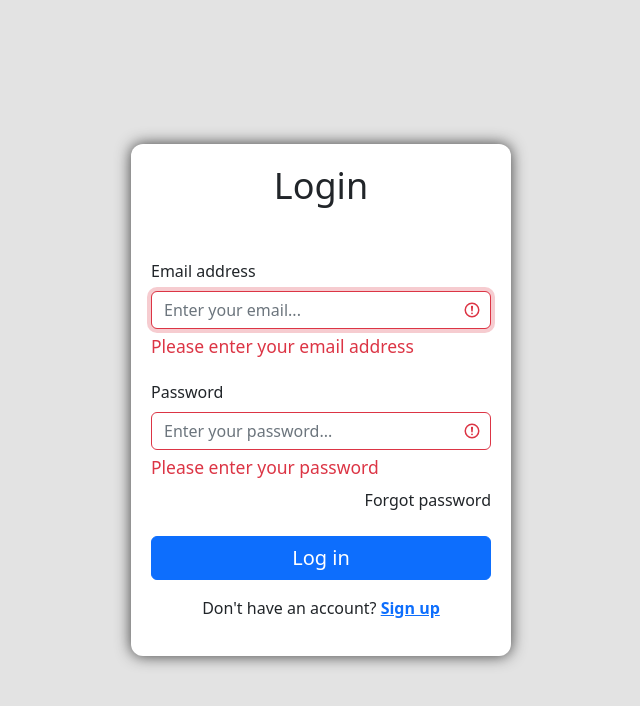
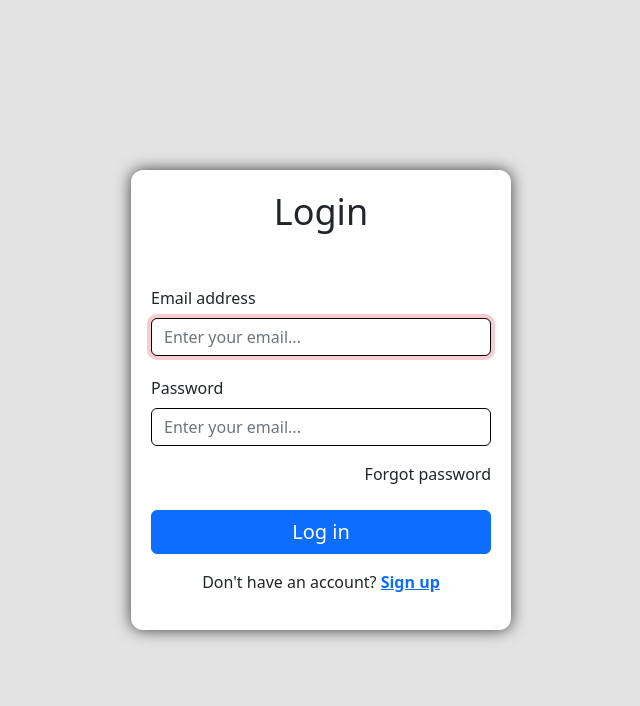
Before and after one commit to ASHFAK-V-A/OXFIT-MERN-Project, a React (Create React App) app in the folder client/: page /login in a window 1280 px wide. Shown: the top 706 px of the page, without its empty margins (319-959 px from the left). Built offline with nearby package versions, Linux system fonts and the light colour scheme.

Commit message:
Add :Login and signup page Validation Complteted and also user database checking, next task: JWT TOKEN

```diff
--- a/client/src/pages/User/Login/Login.js
+++ b/client/src/pages/User/Login/Login.js
@@ -1,8 +1,45 @@
-import React from 'react'
+import React,{useState} from 'react'
 import { Link } from 'react-router-dom'
 import './Login.css'
+import axios from '../../../axios/axiosInstance'
+function Login() {
 
-function Login() {
+  const [errors,setErrors] = useState({});
+
+const [loginForm,setLoginForm]=useState({
+  email:"",
+  password:""
+})
+
+const submitHandler=async(e)=>{
+e.preventDefault()
+try {
+
+   await axios.post('/login',{
+      email:loginForm.email,
+      password:loginForm.password
+   }).then((response)=>{
+    console.log(response);
+   }).catch(error=>{
+    console.log(error.message);
+    setErrors(error.response.data);
+   })
+
+
+} catch (error) {
+  console.log(error.message);
+}
+}
+
+
+const onChangeHandler=(e)=>{
+const {name,value}=e.target
+setLoginForm({...loginForm,[name]:value})
+}
+
+
+
+console.log(loginForm);
   return (
 
 <div className="image-box">
@@ -11,30 +48,38 @@ function Login() {
 
 <div className="login">
   <h1 className="text-center">Login</h1>
-<form className="needs-validation">
+<form className="needs-validation" onSubmit={submitHandler}>
     <div className="form-group was-validated mt-5 mb-2">
         <label className="form-label fs-6" for="email">Email address</label>
         <input className="form-control"
         type="email"
-        id="email" required
+        id="email"
          autoFocus
-          placeholder='Enter your email...' />
-        <div className="invalid-feedback">
-            Please enter your email address
-        </div>
+          placeholder='Enter your email...'  style={{borderColor:'black',backgroundImage:'none'}}
+          onChange={onChangeHandler}
+          name='email'
+          required/>
+             {errors && <p className='fs-6' style={{color:"red"}}>{errors.email}</p>}
     </div>
-    <div className="form-group was-validated mt-3 mb-2">
-        <label className="form-label fs-6" for="password">Password</label>
-        <input className="form-control" type="password" id="password" required placeholder='Enter your password...' />
-        <div className="invalid-feedback">
-            Please enter your password
-        </div>
+    <div className="form-group was-validated  mt-3 mb-2">
+        <label className="form-label fs-6" >Password</label>
+        <input className="form-control"
+        type="password"
+        id="password"
+    name='password'
+
+
+    onChange={onChangeHandler}
+    placeholder='Enter your email...'   style={{borderColor:'black',backgroundImage:'none',paddingRight:0}}
+
+    />
+           {errors && <p className='fs-6' style={{color:"red"}}>{errors.password}</p>}
     </div>
     <div className="form-group ">
         <span className='float-end fs-6'>Forgot password</span>
     </div>
-   <Link to='/login'>
-<input className="btn btn-primary w-100 mt-4  " type="submit" value="Log in" />   </Link>
+
+<input className="btn btn-primary w-100 mt-4  " type="submit" value="Log in" />
      <p className='text-center fs-6 mt-3'>Don't have an account? <Link className='fw-bolder' to='/signup'>Sign up</Link></p>
 </form>
 
--- a/client/src/pages/User/Signup/Signup.js
+++ b/client/src/pages/User/Signup/Signup.js
@@ -57,8 +57,8 @@ try {
   <div className="form-group ">
         <label className="form-label fs-6" for="email">User name</label>
         <input className="form-control"
-        type="email"
-         id="email"
+        type="name"
+         id="name"
          onChange={onChangeHandler}
          value={signupform.name}
          name="name"
```
Also changed, not shown: 2 other files (tests, documents, lock files or other folders).
